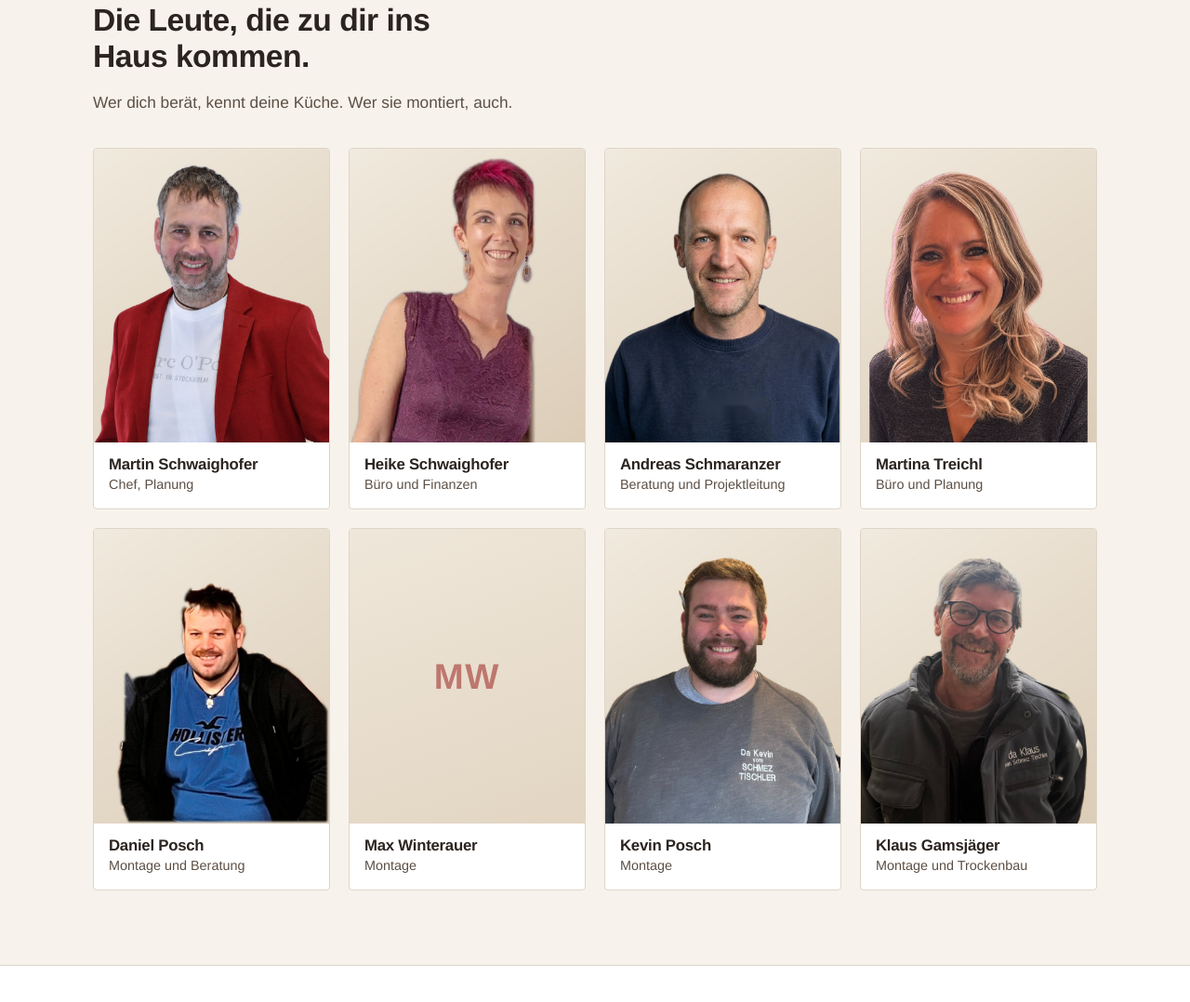
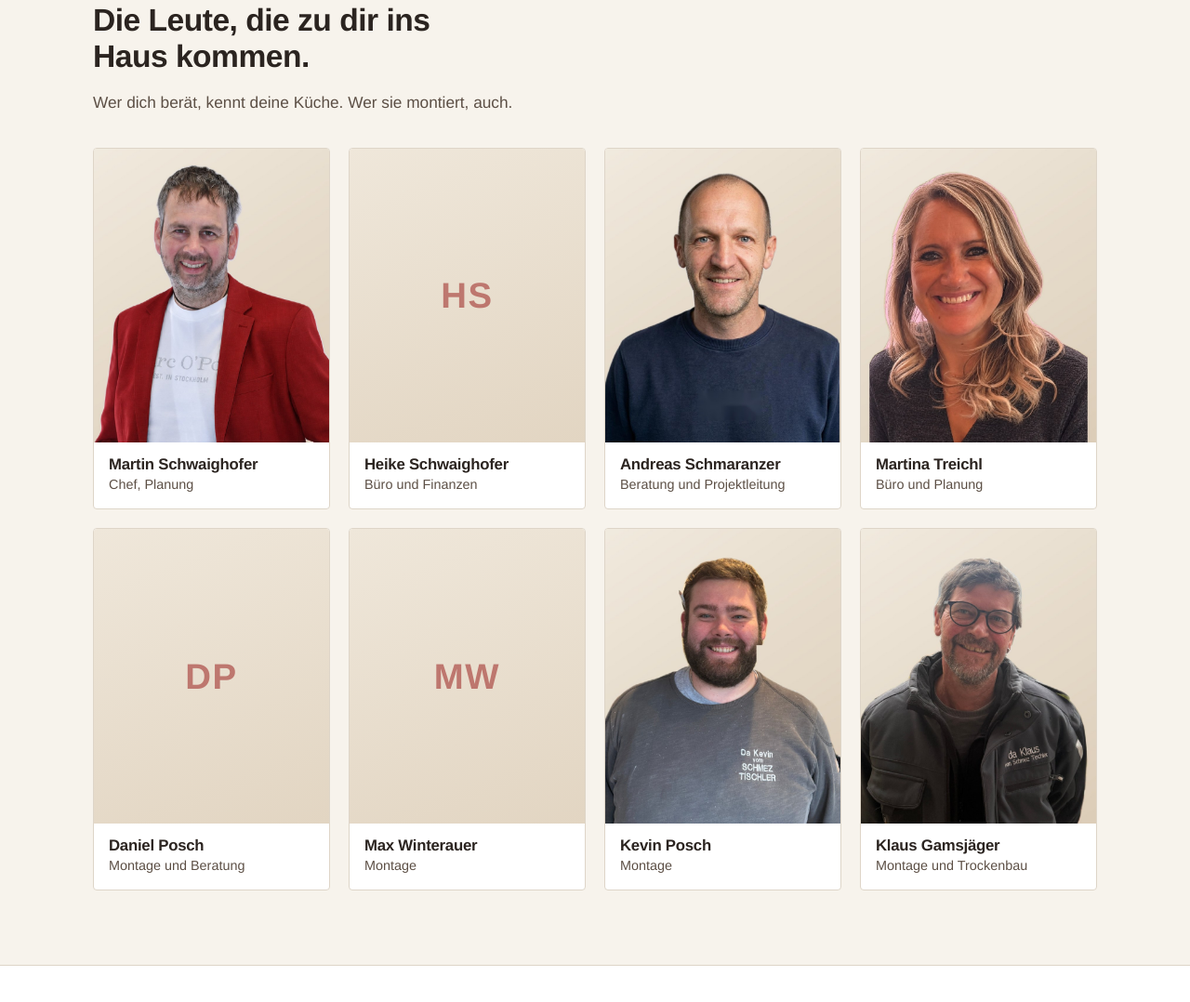
Before and after one commit to SchwaighoferMartin/schmez-tischlerei, a plain HTML site: page index.html in a window 1280 px wide. Shown: the part 6289-7367 px from the top of the page at 93% size. Drawn offline with Linux system fonts and the light colour scheme.

Commit message:
Fotos Heike und Daniel vorerst entfernt
Co-Authored-By: Claude Opus 5.5 <noreply@anthropic.com>
Claude-Session: https://claude.ai/code/session_019nhKDmrES2v2yBU9qZaU3q

```diff
--- a/index.html
+++ b/index.html
@@ -998,7 +998,7 @@ body.lb-aktiv{ overflow:hidden; }
       </li>
       <li class="person">
         <div class="foto"><span aria-hidden="true">HS</span>
-          <img src="bilder/team/heike.jpg" alt="Heike Schwaighofer" loading="lazy" onerror="this.remove()"></div>
+          <!-- Foto fehlt noch: bilder/team/heike.jpg ablegen und hier ein img-Tag einfügen --></div>
         <div class="text"><h3>Heike Schwaighofer</h3><p>Büro und Finanzen</p></div>
       </li>
       <li class="person">
@@ -1013,7 +1013,7 @@ body.lb-aktiv{ overflow:hidden; }
       </li>
       <li class="person">
         <div class="foto"><span aria-hidden="true">DP</span>
-          <img src="bilder/team/daniel.jpg" alt="Daniel Posch" loading="lazy" onerror="this.remove()"></div>
+          <!-- Foto fehlt noch: bilder/team/daniel.jpg ablegen und hier ein img-Tag einfügen --></div>
         <div class="text"><h3>Daniel Posch</h3><p>Montage und Beratung</p></div>
       </li>
       <li class="person">
```
Also changed, not shown: bilder/team/daniel.jpg (deleted), bilder/team/heike.jpg (deleted).
